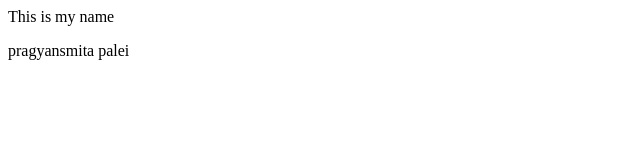
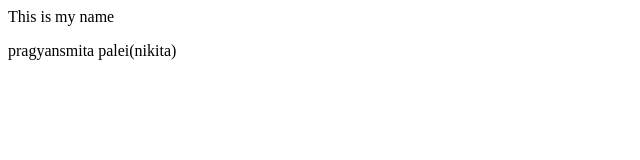
Before and after one commit to Pragyansmita-Palei/localrepo, a plain HTML site: page index.html in a window 1280 px wide. Shown: the full height of the page, 0-640 px from the left. Drawn offline with Linux system fonts and the light colour scheme.

Commit message:
add name

```diff
--- a/index.html
+++ b/index.html
@@ -1,2 +1,2 @@
 <p>This is my name</p>
-<p>pragyansmita palei</p>
+<p>pragyansmita palei(nikita)</p>
```
